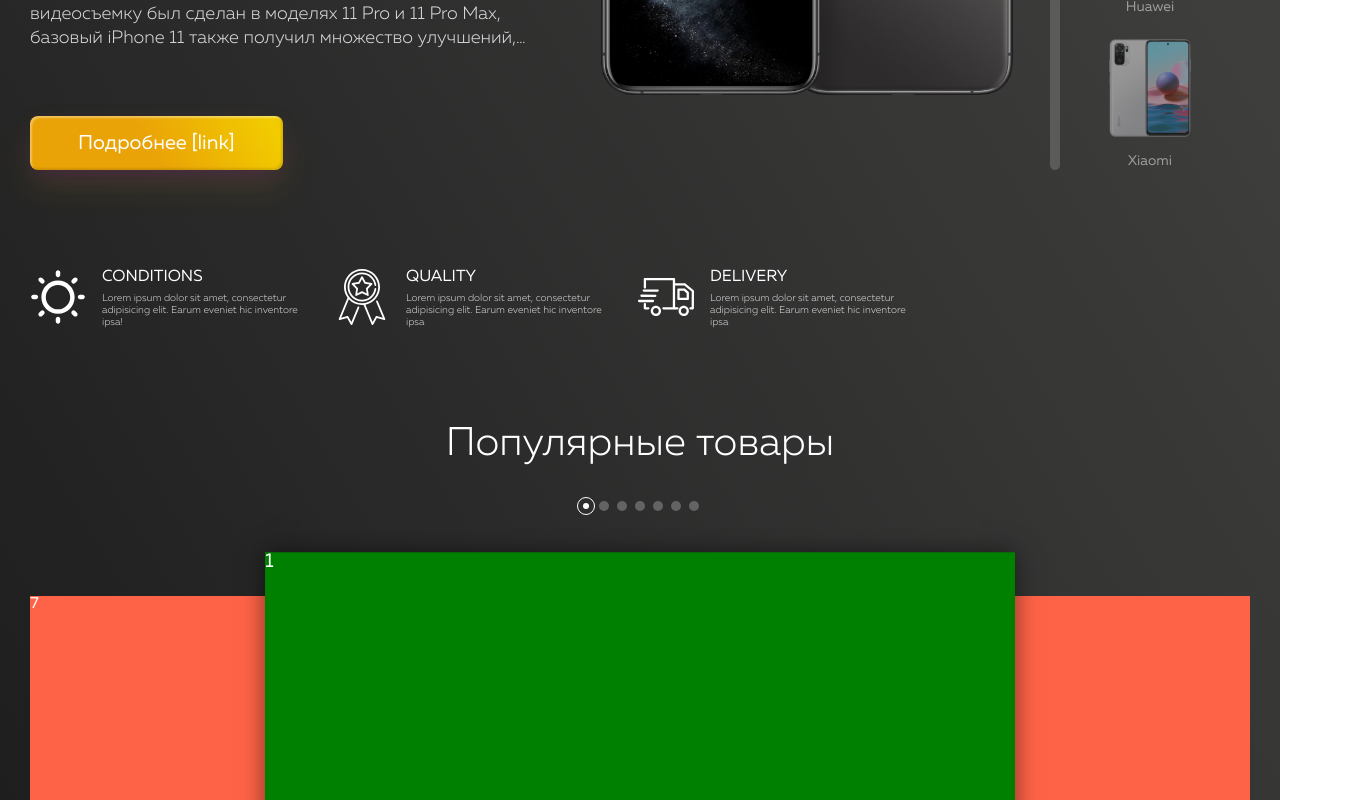
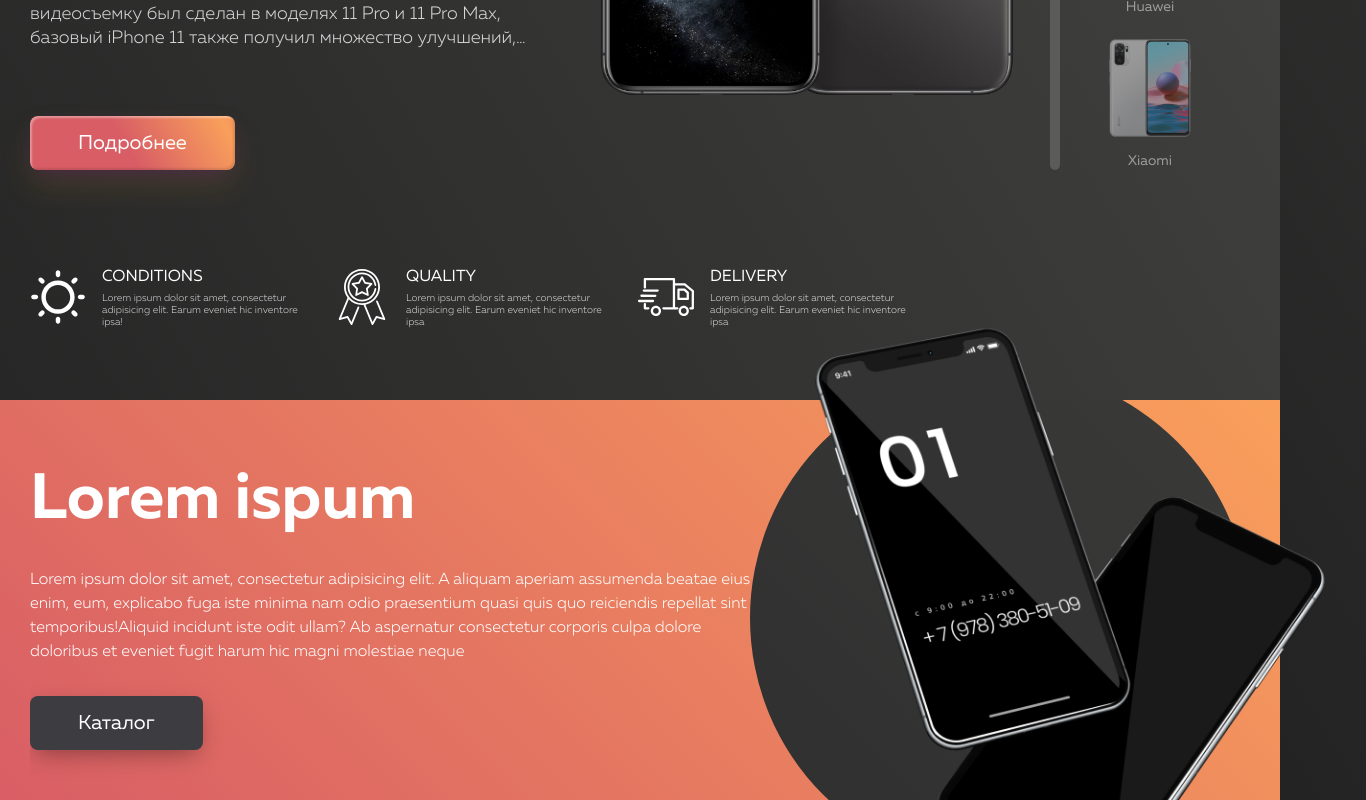
Before and after one commit to f1sst36/shop, a Next.js app: page / in a window 1280 px wide. Shown: the part 560-1360 px from the top of the page, 1366 px wide, since content can reach past the window. Built offline with nearby package versions, Linux system fonts and the light colour scheme.

Commit message:
added AboutProduct section

```diff
--- a/components/common/Button/Button.module.scss
+++ b/components/common/Button/Button.module.scss
@@ -1,6 +1,8 @@
+@import 'styles/variables';
+
 .button {
     //background-image: linear-gradient(59deg, rgba(242,204,0,1) 0%, rgba(234,163,7,1) 50%, rgba(242,204,0,1) 100%);
-    background-image: linear-gradient(59deg, rgba(234,163,7,1) 25%, rgba(242,204,0,1) 50%, rgba(234,163,7,1) 75%);
+    background-image: linear-gradient(59deg, $mythical_1 25%, $mythical_2 50%, $mythical_1 75%);
     background-size: 200%;
     background-position: left;
     border: none;
@@ -27,4 +29,21 @@
     .text {
         display: flex;
     }
+
+    &--secondary {
+        background: $dark_4;
+        box-shadow: 0 8px 24px -6px rgba(0,0,0,.4);
+
+        &:hover {
+            box-shadow: 0 8px 8px -6px rgba(0,0,0,.4)
+        }
+
+        &:active {
+            box-shadow: 0 8px 2px -6px rgba(0,0,0,.3)
+        }
+    }
 }
+
+.link {
+    max-width: max-content;
+}
--- a/components/common/Button/Button.tsx
+++ b/components/common/Button/Button.tsx
@@ -16,6 +16,6 @@ export const Button: React.FC<ButtonProps> = ({children, variant = 'primary', si
         <span className={styles.text}>{children}</span>
     </button>
 
-    if (to) return <A href={to}>{button}</A>
+    if (to) return <A className={styles.link} href={to}>{button}</A>
     return button;
 }
--- /dev/null
+++ b/components/pages/MainPage/AboutProduct/AboutProduct.module.scss
@@ -0,0 +1,51 @@
+@import 'styles/variables';
+
+.section {
+    background: linear-gradient(45deg, $mythical_1 0%, $mythical_2 100%);
+    margin: 72px 0 32px 0;
+}
+
+.container {
+    position: relative;
+}
+
+.subContainer {
+    overflow: hidden;
+    position: relative;
+}
+
+.circle {
+    position: absolute;
+    right: 0px;
+    top: -32px;
+    width: 500px;
+    height: 500px;
+    border-radius: 50%;
+    background: linear-gradient(45deg, #2F2F2F 0%, #3A3A39 100%);
+}
+
+.content {
+    position: relative;
+    z-index: 1;
+    padding: 64px 0;
+    max-width: 60%;
+
+    .title {
+        font-size: 64px;
+        line-height: 72px;
+        font-weight: 600;
+    }
+
+    .description {
+        margin: 32px 0;
+        font-size: 16px;
+        line-height: 24px;
+        font-weight: 300;
+    }
+}
+
+.imageWrapper {
+    position: absolute;
+    right: -86px;
+    top: -86px;
+}
--- /dev/null
+++ b/components/pages/MainPage/AboutProduct/AboutProduct.tsx
@@ -0,0 +1,36 @@
+import React from "react";
+import {Container} from "../../../layout/Container/Container";
+import styles from './AboutProduct.module.scss';
+import {Button} from "../../../common/Button/Button";
+import {ERoute} from "../../../../enum/ERoute";
+import Image from 'next/image';
+
+export const AboutProduct: React.FC = () => {
+    return <section className={styles.section}>
+        <Container containerClass={styles.container}>
+            <div className={styles.subContainer}>
+                <div className={styles.circle}/>
+                <div className={styles.content}>
+                    <h2 className={styles.title}>Lorem ispum</h2>
+                    <p className={styles.description}>
+                        Lorem ipsum dolor sit amet, consectetur adipisicing elit. A aliquam aperiam assumenda beatae
+                        eius enim,
+                        eum, explicabo fuga iste minima nam odio praesentium quasi quis quo reiciendis repellat sint
+                        temporibus!Aliquid incidunt iste odit ullam? Ab aspernatur consectetur corporis culpa dolore
+                        doloribus
+                        et eveniet fugit harum hic magni molestiae neque
+                    </p>
+                    <Button variant={'secondary'} to={ERoute.Catalog}>Каталог</Button>
+                </div>
+            </div>
+            <div className={styles.imageWrapper}>
+                <Image className={styles.image}
+                       src={'/static/images/mainPage/phones.png'}
+                       width={600}
+                       height={600}
+                       quality={100}
+                />
+            </div>
+        </Container>
+    </section>
+}
--- a/components/pages/MainPage/MainPage.tsx
+++ b/components/pages/MainPage/MainPage.tsx
@@ -2,10 +2,12 @@ import React from "react";
 import {MainScreen} from "./MainScreen/MainScreen";
 import {RootState} from "../../../store/store";
 import {Carousel} from "./Carousel/Carousel";
+import {AboutProduct} from "./AboutProduct/AboutProduct";
 
 export const MainPage: React.FC<{ serverSideRootState: RootState }> = ({serverSideRootState}) => {
     return <>
         <MainScreen serverSideRootState={serverSideRootState}/>
+        <AboutProduct/>
         <Carousel/>
     </>
 }
--- a/components/pages/MainPage/MainScreen/MainScreen.tsx
+++ b/components/pages/MainPage/MainScreen/MainScreen.tsx
@@ -23,7 +23,7 @@ export const MainScreen: React.FC<{ serverSideRootState: RootState }> = ({server
                         <h4 className={styles.subTitle}>{activeSmartphone.subName}</h4>
                         <p className={styles.description}>{activeSmartphone.description}</p>
                     </div>
-                    <Button className={styles.button}>Подробнее [link]</Button>
+                    <Button className={styles.button}>Подробнее</Button>
                 </div>
                 <figure className={styles.itemImage}>
                     {mainScreenSmartphones.map(smartphone => (
@@ -63,9 +63,6 @@ export const MainScreen: React.FC<{ serverSideRootState: RootState }> = ({server
                         text={'Lorem ipsum dolor sit amet, consectetur adipisicing elit. Earum eveniet hic inventore ipsa'}
                     />
                 </div>
-                <div>
-
-                </div>
             </div>
         </Container>
     </section>
--- a/styles/variables.scss
+++ b/styles/variables.scss
@@ -3,8 +3,15 @@ $headerHeight: 78px;
 $dark_1: #222222;
 $dark_2: #333335;
 $dark_3: #636365;
+$dark_4: #3D3C41;
 
 $primary_1: #FFC400;
+
+$mythical_1: #d85d65;
+$mythical_2: #f99f5b;
+
+//$mythical_1: #FF626D;
+//$mythical_2: #FCAD72;
 
 $rain_1: #CACAC9;
 $rain_2: #CDCCCA;
```
Also changed, not shown: public/static/images/mainPage/phones.png (renamed from public/static/images/mainPage/mainScreen/phones.png).
